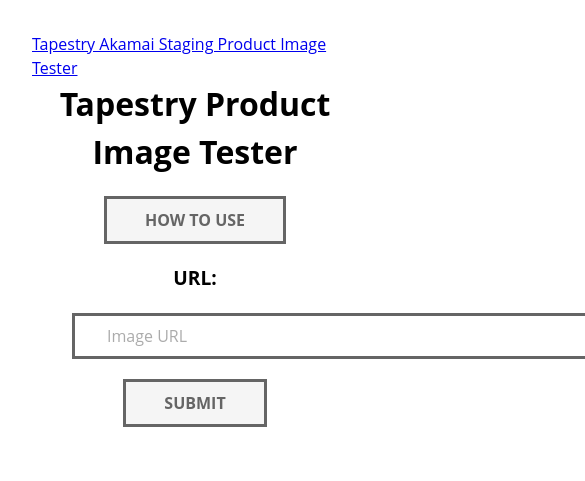
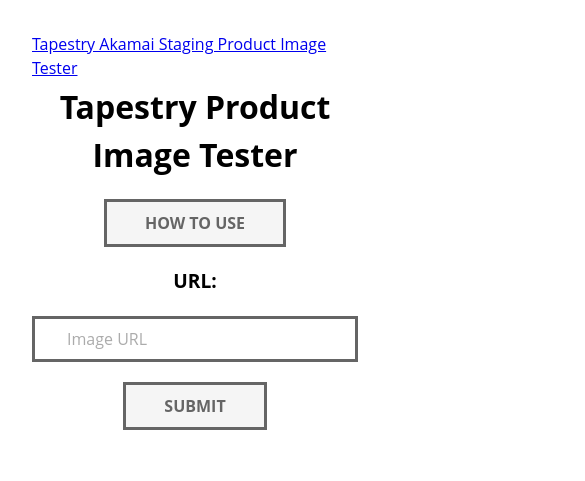
Before and after one commit to performance-addicts/tpr-image-tester, a plain HTML site: page index.html in a window 390 px wide. Shown: the top 481 px of the page, 585 px wide, since content can reach past the window. Drawn offline with Linux system fonts and the light colour scheme; no server answers.

Commit message:
fix styling

```diff
--- a/assets/css/style.css
+++ b/assets/css/style.css
@@ -77,7 +77,7 @@
 }
 
 .form-example {
-  margin: 20px;
+  margin: 20px 0;
 }
 
 img {
@@ -305,4 +305,8 @@
     margin-right: auto;
     margin-left: auto;
   }
+
+  #url {
+    width: 100%;
+  }
 }
--- a/index.html
+++ b/index.html
@@ -17,7 +17,7 @@
     /></noscript>
   </head>
   <body>
-    <div>
+    <div class="mb-2">
       <a
         href="https://tpr-image-tester-staging.netlify.app/"
         rel="noopener noreferrer"
```
